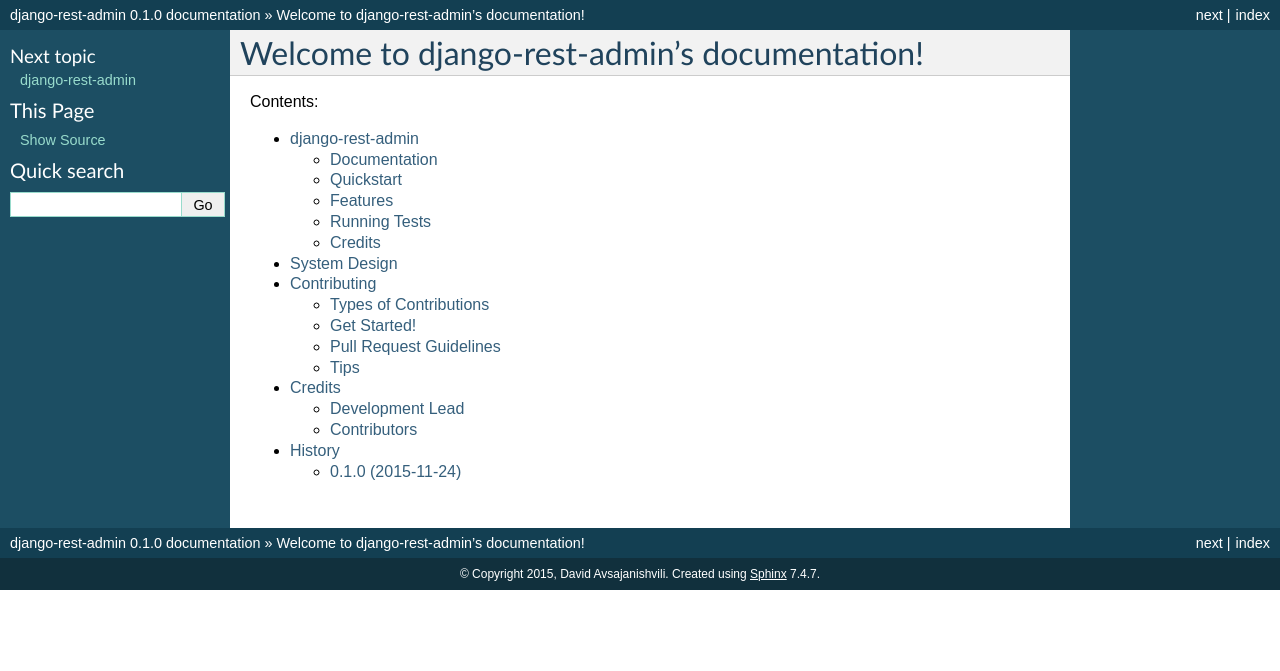
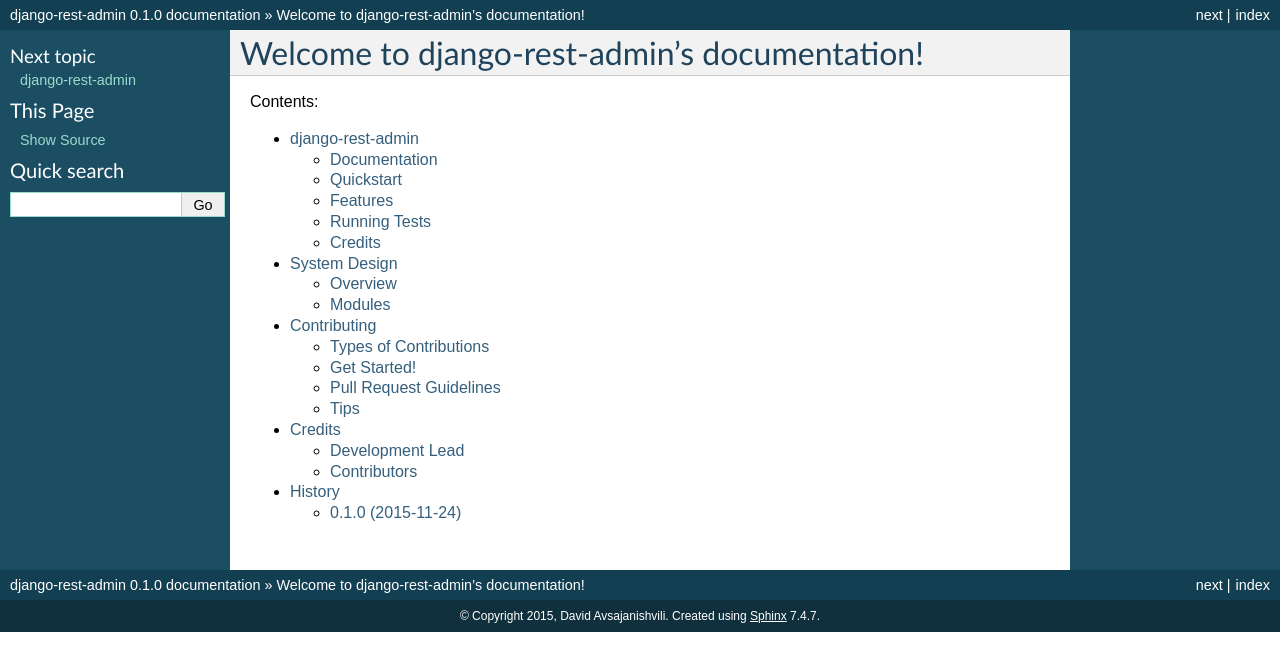
Before and after one commit to avsd/django-rest-admin, a Sphinx documentation site: the page built from docs/index.rst, in a window 1280 px wide. Shown: the top 671 px of the page. Built offline with Sphinx 7.4.7, drawn with Linux system fonts in a browser that asks for light colours.

Commit message:
Make sphinx docs buildable

```diff
--- a/docs/design.rst
+++ b/docs/design.rst
@@ -1,6 +1,9 @@
 =============
 System Design
 =============
+
+Overview
+--------
 
 There are 3 independent layers forming interface of the system:
 
@@ -19,3 +22,9 @@
 endpoints and dynamic front-end schema. Plugin-specific templates are used to generate the schema.
 The generated dynamic schema is then used by plugin-specific static part to render admin
 front-end.
+
+
+Modules
+-------
+
+.. include:: ./modules.rst
```
